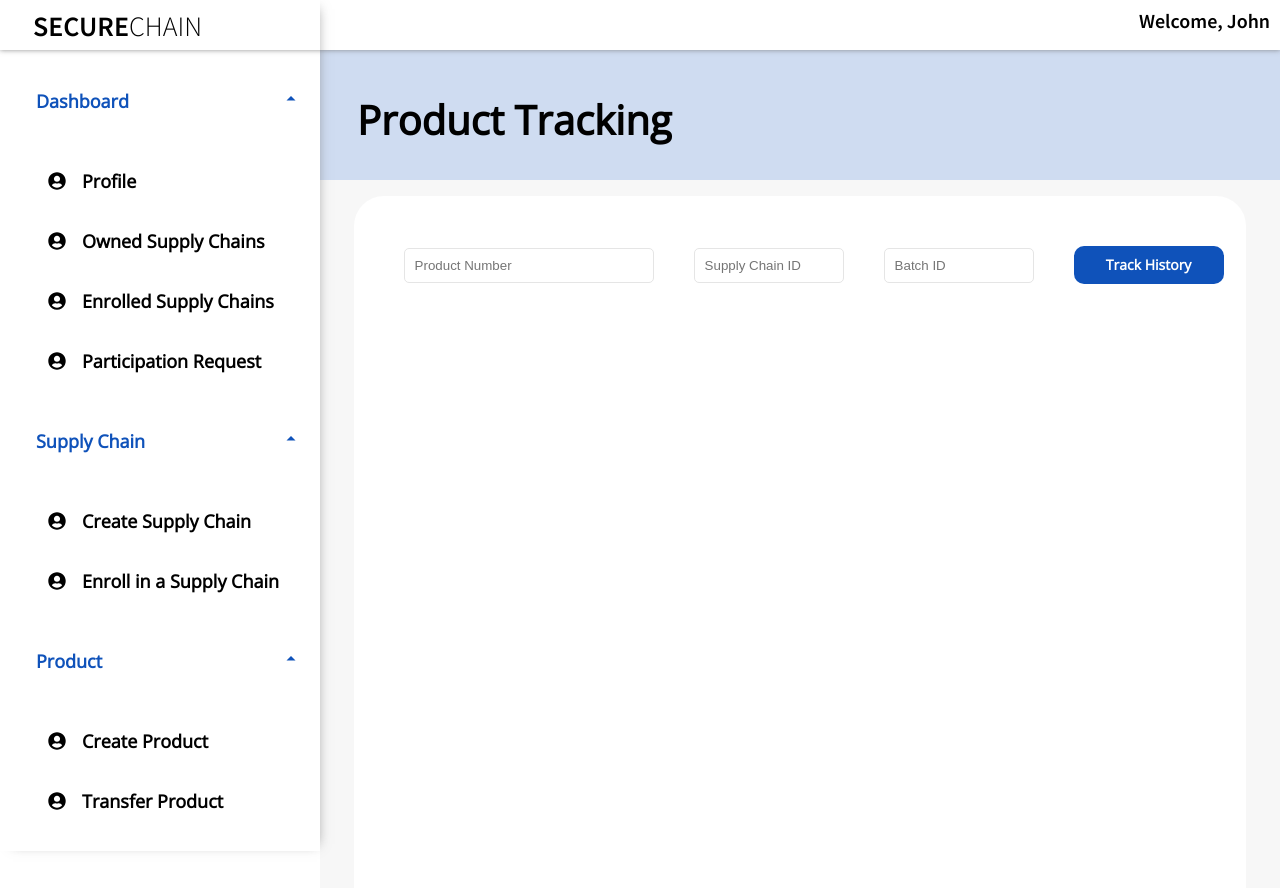
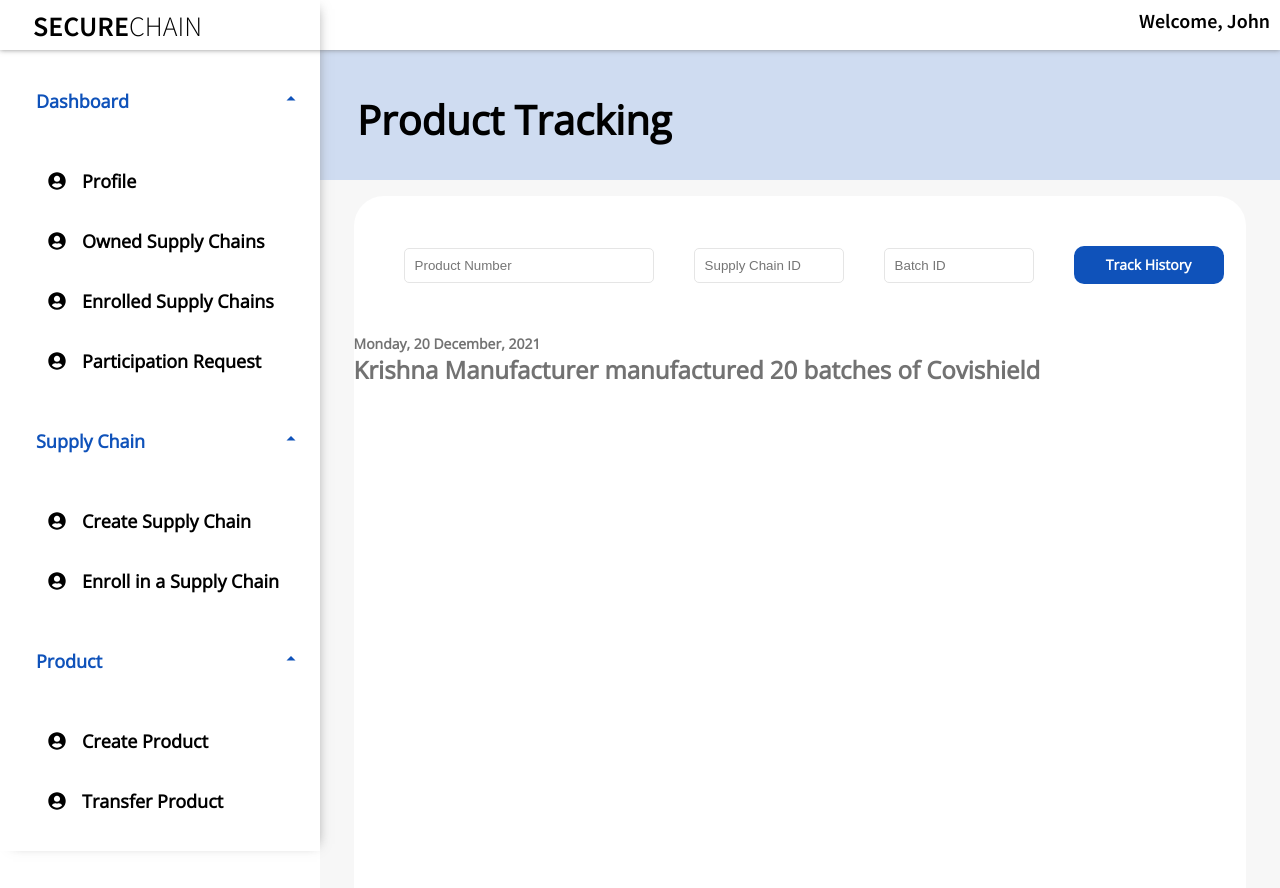
Before and after one commit to Secure-chain/frontend-v2, a React (Create React App) app: page /tracking in a window 1280 px wide. Shown: the top 888 px of the page. Built offline with nearby package versions, Linux system fonts and the light colour scheme.

Commit message:
Feat: Added component to display product history

```diff
--- /dev/null
+++ b/src/components/trackingContent/ProductHistory.js
@@ -0,0 +1,17 @@
+import React, { useState, useEffect } from 'react'
+import productHistory from './productHistory.css'
+
+function ProductHistory() {
+
+    return (
+        <div className='product-history-container'>
+            <div className='product-history-date'>
+                Monday, 20 December, 2021
+            </div>
+            <div className='product-history-info'>
+                Krishna Manufacturer manufactured 20 batches of Covishield
+            </div>
+        </div>
+    );
+}
+export default ProductHistory;
--- a/src/components/trackingContent/TrackingContent.js
+++ b/src/components/trackingContent/TrackingContent.js
@@ -1,6 +1,7 @@
 import React, { useState, useEffect } from 'react'
 import Button from '../common/button/Button'
 import Input from '../common/input/Input'
+import ProductHistory from './ProductHistory'
 import trackingContent from './trackingContent.css'
 
 function TrackingContent() {
@@ -8,6 +9,7 @@ function TrackingContent() {
     const [productNumber, setProductNumber] = useState("")
     const [supplyChainID, setSupplyChainID] = useState("")
     const [batchID, setBatchID] = useState("")
+    const [batchHistory, setBatchHistory] = useState([]);
 
     const handleSubmit = () => {
 
@@ -30,6 +32,7 @@ function TrackingContent() {
                         <Button text='Track History' style={{ width: '150px' }} />
                     </div>
                 </div>
+                <ProductHistory/>
             </div>
         </div>
     );
--- /dev/null
+++ b/src/components/trackingContent/productHistory.css
@@ -0,0 +1,32 @@
+.product-history-container{
+
+}
+.product-history-date{
+    width: 195px;
+    height: 19px;
+
+    font-family: Open Sans;
+    font-style: normal;
+    font-weight: bold;
+    font-size: 14px;
+    line-height: 19px;
+    /* identical to box height */
+
+
+    color: #727272;
+}
+.product-history-info{
+    width: 735px;
+    height: 33px;
+
+    font-family: Open Sans;
+    font-style: normal;
+    font-weight: bold;
+    font-size: 24px;
+    line-height: 33px;
+    /* identical to box height */
+
+
+    color: #727272;
+
+}
```
Also changed, not shown: 1 other file (tests, documents, lock files or other folders).
